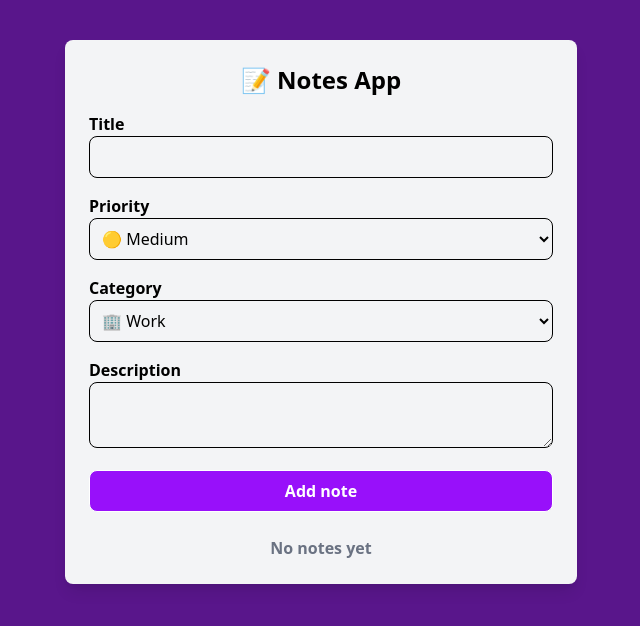
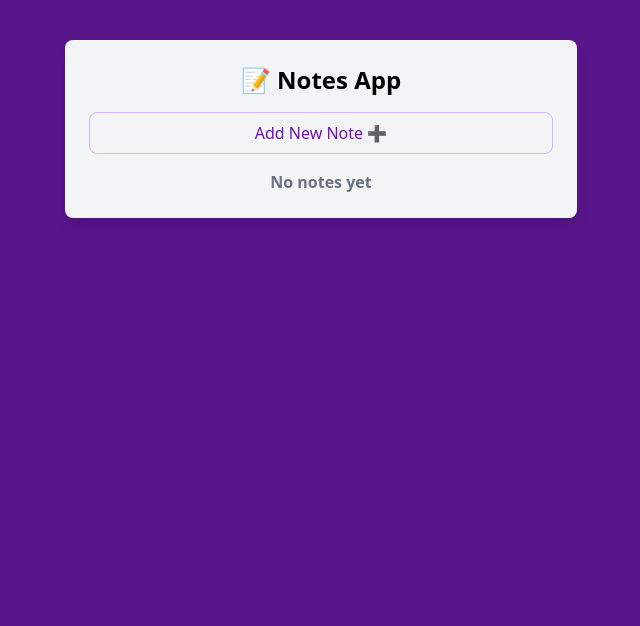
Before and after one commit to CtrlAltSuppDel/notes-app, a React (Vite) app: page / in a window 1280 px wide. Shown: the top 626 px of the page, without its empty margins (319-959 px from the left). Built offline with nearby package versions, Linux system fonts and the light colour scheme.

Commit message:
feat: toggle form visibility

```diff
--- a/src/components/NoteForm.jsx
+++ b/src/components/NoteForm.jsx
@@ -6,6 +6,8 @@
     prio: "Medium",
     desc: "",
   });
+
+  const [isFormVisible, setIsFormVisible] = useState(false);
 
   const handlechange = (e) => {
     setFormData({
@@ -36,6 +38,16 @@
   };
 
   return (
+    <>
+      {/* Toggle form visibility button */}
+      <button
+        className="w-full bg-gray-100 border-purple-300 border text-purple-800 py-2 rounded-lg cursor-pointer hover:bg-purple-300 hover:border-purple-300 transition mb-4"
+        onClick={() => setIsFormVisible(!isFormVisible)}
+      >
+        {isFormVisible ? "Hide form ✖️" : "Add New Note ➕"}
+      </button>
+      {/* Form */}
+      {isFormVisible && (
         <form className="mb-6" onSubmit={onSubmit}>
           {/* Title */}
           <div className="mb-4">
@@ -113,6 +125,8 @@
             />
           </div>
         </form>
+      )}
+    </>
   );
 };
 
```
Lines whose indentation alone changed are shown as unchanged.
